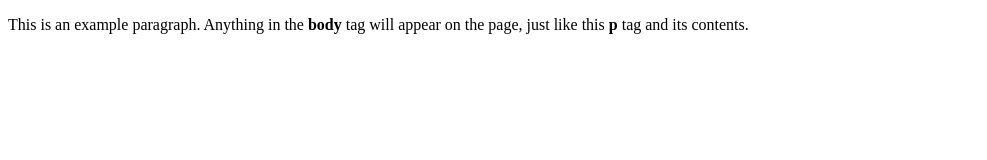
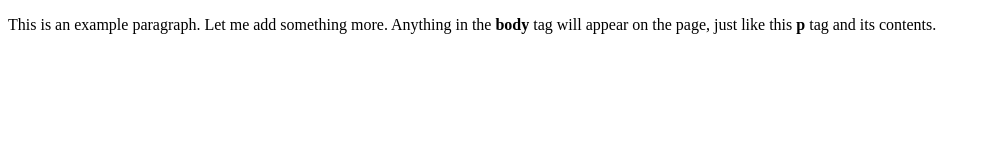
Before and after one commit to rahul7g/gitHooks, a plain HTML site: page index.html in a window 1280 px wide. Shown: the whole page, without its empty margins (0-987 px from the left). Drawn offline with Linux system fonts and the light colour scheme.

Commit message:
testing commit

```diff
--- a/index.html
+++ b/index.html
@@ -4,6 +4,6 @@
     <title>This is the title of the webpage!</title>
   </head>
   <body>
-    <p>This is an example paragraph. Anything in the <strong>body</strong> tag will appear on the page, just like this <strong>p</strong> tag and its contents.</p>
+    <p>This is an example paragraph. Let me add something more. Anything in the <strong>body</strong> tag will appear on the page, just like this <strong>p</strong> tag and its contents.</p>
   </body>
 </html>
```
